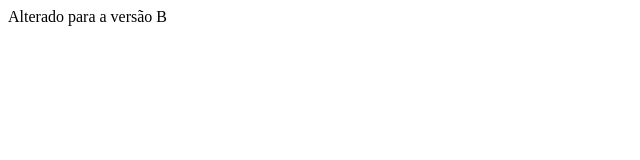
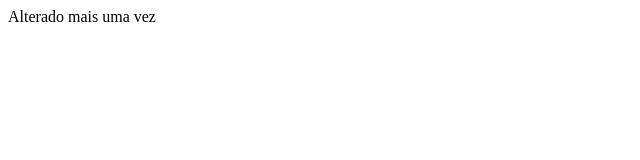
Before and after one commit to ArianeSilva10/git-aula01, a plain HTML site: page index.html in a window 1280 px wide. Shown: the full height of the page, 0-640 px from the left. Drawn offline with Linux system fonts and the light colour scheme.

Commit message:
alterado

```diff
--- a/index.html
+++ b/index.html
@@ -6,6 +6,6 @@
     <title>Document</title>
 </head>
 <body>
-    Alterado para a versão B
+    Alterado mais uma vez
 </body>
 </html>
```
